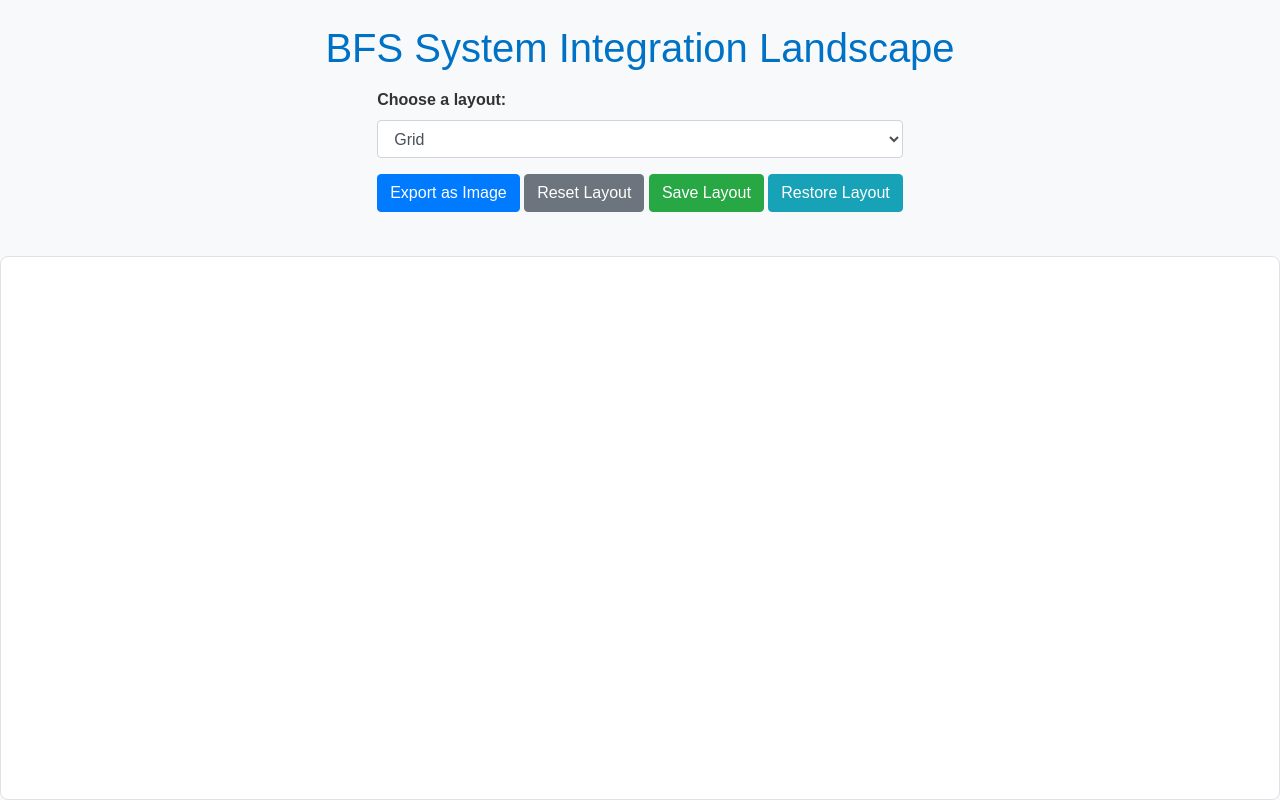
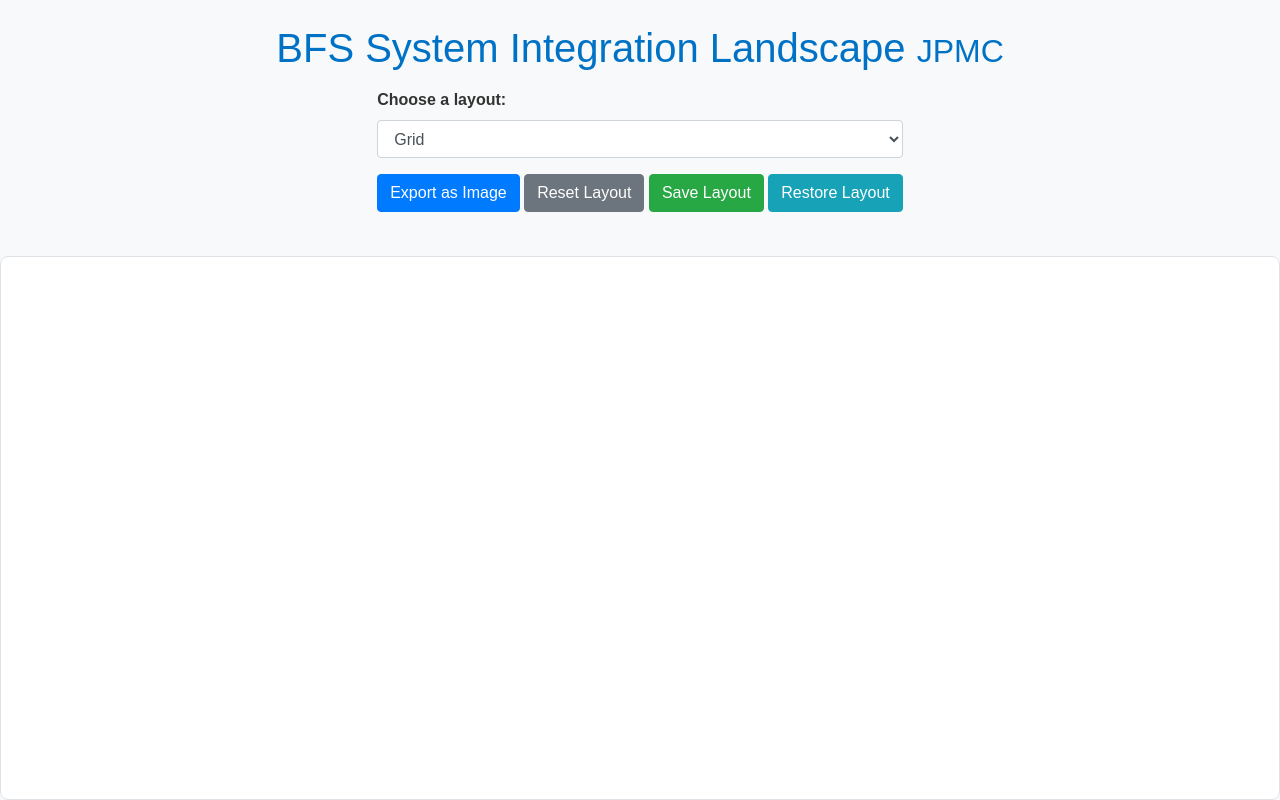
Before and after one commit to Michaelhanna/bfs, a plain HTML site: page index.html in a window 1280 px wide. Drawn offline with nearby package versions, Linux system fonts and the light colour scheme; a script that the page names is missing.

Commit message:
Update index.html

```diff
--- a/index.html
+++ b/index.html
@@ -8,7 +8,7 @@
 </head>
 <body>
     <div class="d-flex flex-column align-items-center vh-100">
-        <h1 class="mt-4 mb-3">BFS System Integration Landscape</h1>
+        <h1 class="mt-4 mb-3">BFS System Integration Landscape  <small> JPMC </small></h1>
         <div class="form-group">
             <label for="layout-select">Choose a layout:</label>
             <select id="layout-select" class="form-control mb-3" onchange="changeLayout()">
```
